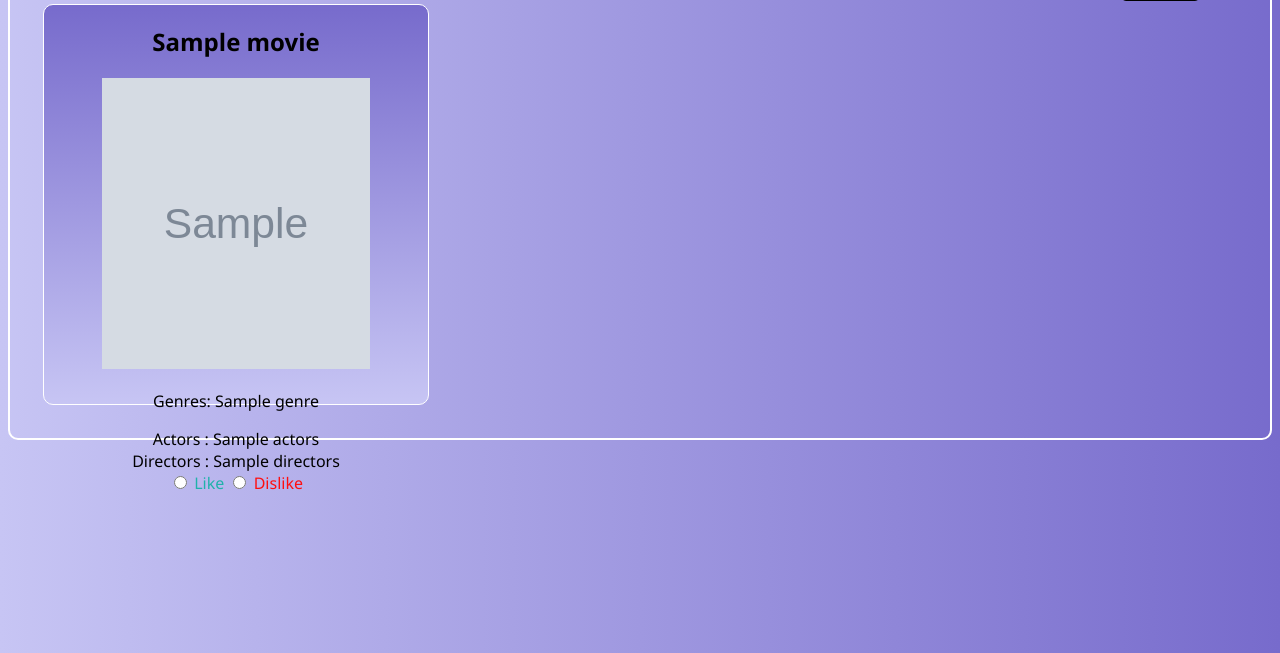
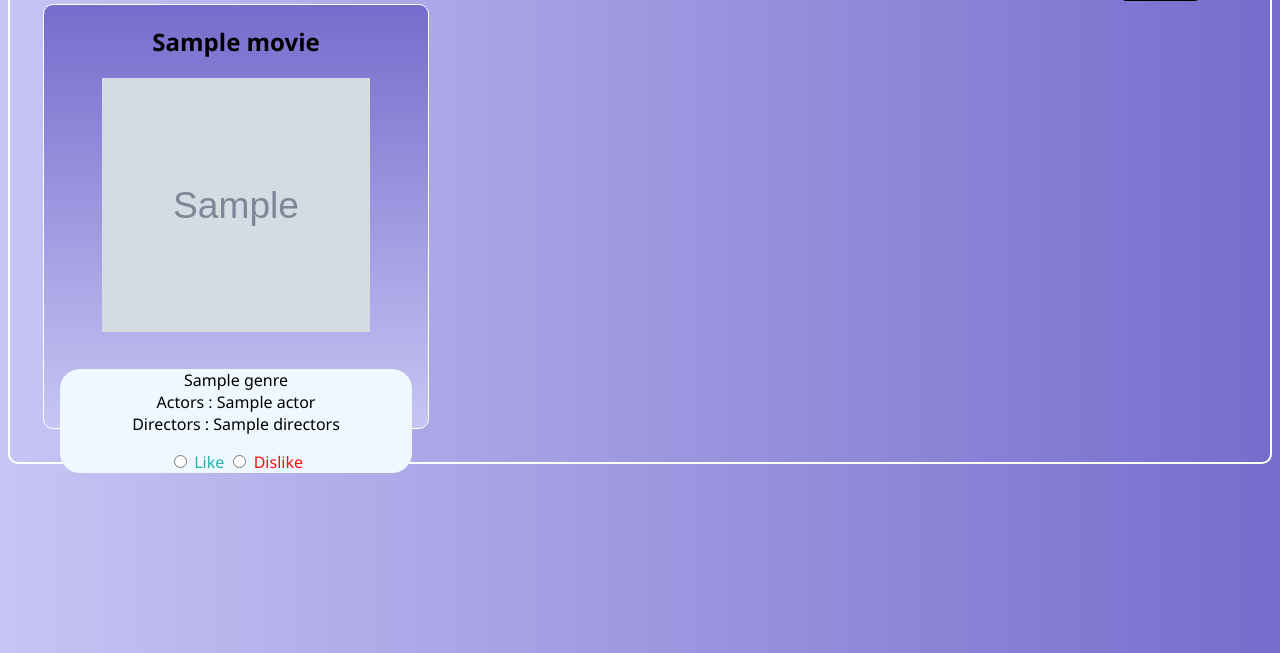
Before and after one commit to farhan-alam2000/Movie-recommendation-system, a Flask app: template application/templates/home.html in a window 1280 px wide. Shown: the part 147-800 px from the top of the page. Run offline with Flask 3, Linux system fonts and the light colour scheme; the template is opened without the code that fills it: most values are stand-ins (such as "Sample title", 1, 10 or a date in 2020); grey boxes marked "Sample" are stand-in pictures; parts of the project's set-up code (start-up, migrations or seed data) failed here and were passed over; some libraries are stand-ins or nearby versions.

Commit message:
Styling updated

```diff
--- a/application/app.py
+++ b/application/app.py
@@ -265,8 +265,9 @@ def get_movie_actors(movie_name):
         return "N/A"
     actors_str = data["Actors"]
 
-    # actors = actors_str.split(',')
-    return actors_str
+    actors = actors_str.split(',')
+    actors = actors[:2]
+    return actors
 
 def get_movie_directors(movie_name):
     response = requests.get(base_url, params={"apikey": api_key, "t": movie_name})
--- a/application/templates/home.html
+++ b/application/templates/home.html
@@ -22,22 +22,26 @@
             <div style="margin: 3px; border: 1px solid white; width: 32%; text-align: center; border-radius: 10px; background: linear-gradient(0deg, #C7C5F4, #776BCC);"
                 class="movie mov">
                 <h2 style="text-align: center;">{{ movie["title"] }}</h2>
-                <img style="text-align: center;height:73%; width:70%;" src="{{ movie["poster_path"] }}" alt="{{ movie["title"] }} poster">
+                <img style="text-align: center;height:60%; width:70%;" src="{{ movie["poster_path"] }}" alt="{{ movie["title"] }} poster">
                 <!-- <p style="text-align: center;">Genres: {{ movie["genres"] }}</p> -->
-                <p style="text-align: center;font-family: 'Segoe UI', Tahoma, Geneva, Verdana, sans-serif;">Genres:
+
+                <div style="background-color: aliceblue; margin: 2em 1em 0em; border-radius: 20px;">
+                    <div style="text-align: center;font-family: 'Segoe UI', Tahoma, Geneva, Verdana, sans-serif;">
                         {% for genre in movie["genres"] %}
                         {% if not loop.first %}, {% endif %}
-                    {{ genre }}
+                        <span>{{ genre }}</span>
                         {% endfor %}
-                </p>
+                    </div>
                     <div style="text-align: center;font-family: 'Segoe UI', Tahoma, Geneva, Verdana, sans-serif;">Actors :
-                    {{ movie["actors"] }}
+                        {% for actor in movie["actors"] %}
+                        {% if not loop.first %}, {% endif %}
+                        <span>{{ actor }}</span>
+                        {% endfor %}
                     </div>
                     <div style="text-align: center;font-family: 'Segoe UI', Tahoma, Geneva, Verdana, sans-serif;">Directors :
                         {{ movie["directors"] }}
                     </div>
-
-                <form>
+                    <form style="margin-top: 1em; margin-bottom: 0.5em;">
                         <!-- <div -->
                             <!-- style="border-radius: 10px; margin: 10px; background-color:white; margin-left: 30%; margin-right: 30%; padding: 6px;"> -->
                             <input type="radio" name="{{ movie["movie_id"] }}" value="like"> <span
@@ -47,6 +51,9 @@
                         <!-- </div> -->
                     </form>
                 </div>
+
+
+            </div>
             {% endfor %}
         </div>
     </body>
```
Lines whose indentation alone changed are shown as unchanged.
